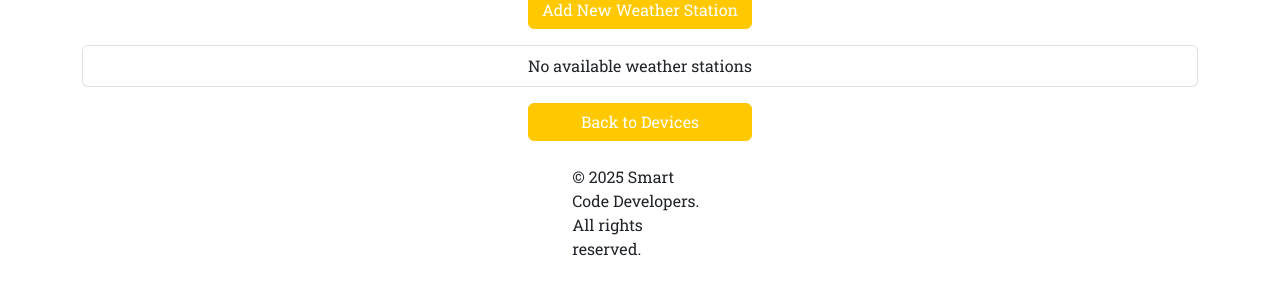
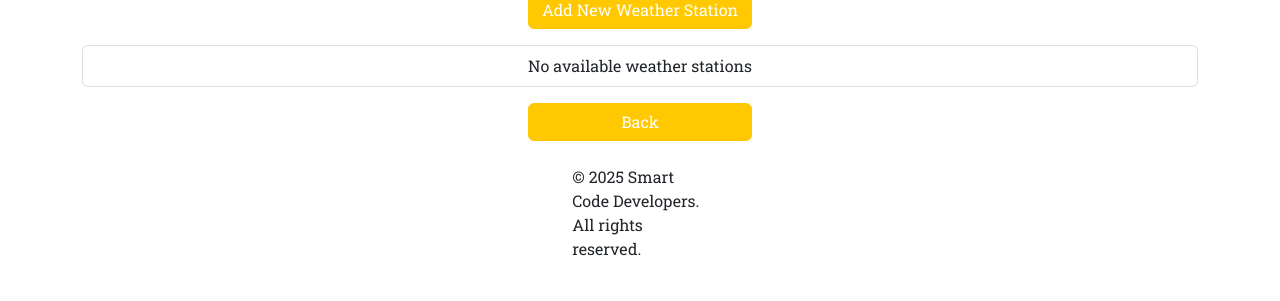
Before and after one commit to infoshareacademy/jpydzr6-smartcode-developers, a Django app: page /weather_stations/ in a window 1280 px wide. Shown: the part 205-506 px from the top of the page. Run offline with Django 5.2, Linux system fonts and the light colour scheme; the visitor is signed in with stand-in values (Sample User, id 1); data that the repository does not hold is empty; some libraries are stand-ins or nearby versions.

Commit message:
fixed "Back" button so now it returns to dashboard

```diff
--- a/DjangoProject/SCD_app/templates/weather_stations/weatherstation_list.html
+++ b/DjangoProject/SCD_app/templates/weather_stations/weatherstation_list.html
@@ -61,9 +61,7 @@
 		</ul>
 
 		<div class="text-center mt-3">
-			<a href="{% url 'device_list' %}" class="btn btn-primary">
-				Back to Devices
-			</a>
+			<a href="{% url 'dashboard' %}" class="btn btn-primary"> Back </a>
 		</div>
 	</div>
 	{% endblock %}
```
